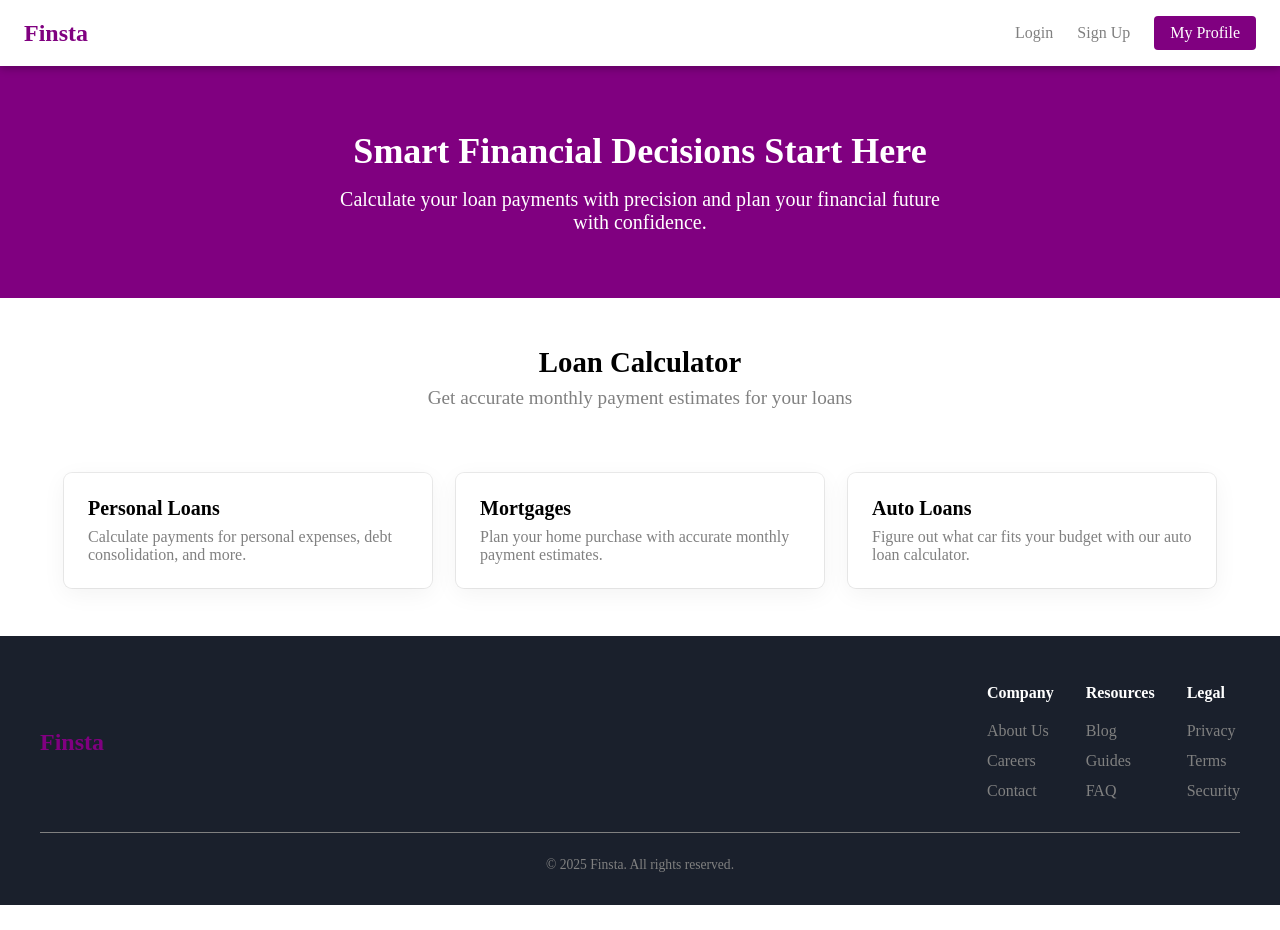
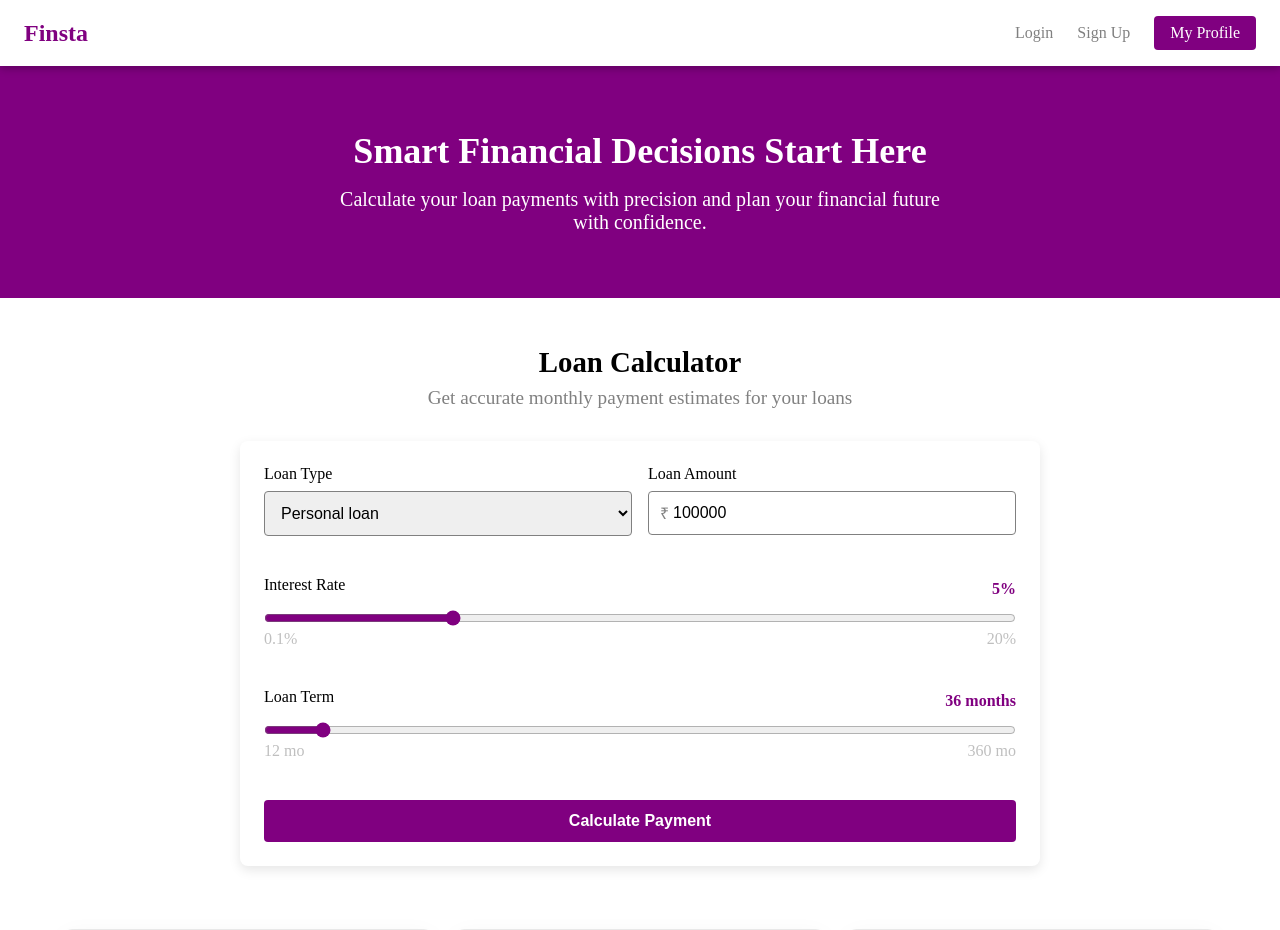
Before and after one commit to varunudata/finsta, a Next.js app: page / in a window 1280 px wide. Shown: the top 930 px of the page. Before the commit the page ends 905 px from the top, so only its background shows below. Built offline with nearby package versions, Linux system fonts and the light colour scheme.

Commit message:
updated homepage

```diff
--- a/app/(auth)/login/page.js
+++ b/app/(auth)/login/page.js
@@ -1,4 +1,6 @@
 "use client"
+
+import { useState } from "react"
 
 export default function Login(){
     return(
--- a/app/(auth)/profile/page.js
+++ b/app/(auth)/profile/page.js
@@ -1,7 +1,7 @@
 export default function Profile(){
     return (
         <>
-            <h1>Profile</h1>
+            <h1>Helloooooo</h1>
         </>
     )
 }
--- a/app/globals.css
+++ b/app/globals.css
@@ -76,7 +76,7 @@
 
 .form-input {
   width: 100%;
-  padding: 0.75rem;
+  padding: 0.75rem 0.75rem;
   border: 1px solid gray;
   border-radius: 0.25rem;
   font-size: 1rem;
@@ -345,3 +345,90 @@
   color: gray;
   font-size: 0.85rem;
 }
+
+
+/**********************      Calculator     ***********************/
+
+.calculator-wrapper {
+  border-radius: 0.5rem;
+  box-shadow: rgba(0, 0, 0, 0.1) 0px 4px 12px;
+  overflow: hidden;
+  max-width: 800px;
+  margin: 0 auto;
+}
+
+.calculator {
+  padding: 1.5rem;
+}
+
+.calculator-form {
+  display: flex;
+  flex-direction: column;
+  gap: 1.5rem;
+}
+
+.form-select {
+  width: 100%;
+  padding: 0.75rem;
+  border: 1px solid gray;
+  font-size: 1rem;
+  border-radius: 0.25rem;
+}
+
+.input-wrapper {
+  position: relative;
+}
+
+.input-prefix {
+  position: absolute;
+  left: 0.75rem;
+  top: 50%;
+  transform: translateY(-50%);
+  color: gray;
+}
+
+.input-prefix~.form-input {
+  padding-left: 1.5rem;
+}
+
+.slider-header {
+  display: flex;
+  justify-content: space-between;
+  align-items: center;
+  margin-bottom: 0.5rem;
+}
+
+.slider-value {
+  font-weight: 700;
+  color: purple;
+}
+
+.form-range {
+  width: 100%;
+  background-color: gray;
+  accent-color: purple;
+  cursor: pointer;
+}
+
+.range-labels {
+  display: flex;
+  justify-content: space-between;
+  color: gray;
+  opacity: 0.5;
+}
+
+.calculate-button {
+  background-color: purple;
+  color: white;
+  font-weight: 600;
+  padding: 0.75rem 1rem;
+  border: none;
+  border-radius: 0.25rem;
+  font-size: 1rem;
+  cursor: pointer;
+  transition: background-color 150ms;
+}
+
+.calculate-button:hover {
+  background-color: rgb(86, 5, 86);
+}
--- a/app/page.js
+++ b/app/page.js
@@ -1,3 +1,7 @@
+"use client"
+
+import { use, useState } from "react"
+
 export default function Home(){
   return(
     <div className="app-container">
@@ -21,9 +25,9 @@ export default function Home(){
             <h2 className="section-title">Loan Calculator</h2>
             <p className="section-subtitle">Get accurate monthly payment estimates for your loans</p>
           </div>
-            {/* <div className="calculator-wrapper">
+            <div className="calculator-wrapper">
               <Calculator />
-            </div> */}
+            </div>
         </section>
         <section className="feature-section">
           <div className="feature-card">
@@ -73,3 +77,65 @@ export default function Home(){
     </div>
   )
 }
+
+
+
+function Calculator(){
+
+  const[loantype, setLoantype] = useState("personal")
+  const[principal, setPrincipal] = useState(100000)
+  const[interestRate, setInterestRate] = useState(5)
+  const[loanTerm, setLoanTerm] = useState(36)
+
+
+  return(
+    <div className="calculator">
+      <div className="calculator-form">
+        <div className="form-row">
+          <div className="form-group">
+            <label htmlFor="loan-type" className="form-label">Loan Type</label>
+            <div className="select-wrapper">
+              <select id="loan-type" className="form-select" value={loantype} onChange={(e)=> setLoantype(e.target.value)}>
+                <option value="personal">Personal loan</option>
+                <option value="mortgage">Mortgage</option>
+                <option value="auto">Auto loan</option>
+              </select>
+            </div>
+          </div>
+          <div className="form-group">
+            <label htmlFor="principal" className="form-label">Loan Amount</label>
+            <div className="input-wrapper">
+              <span className="input-prefix">₹</span>
+              <input id="principal" type="number" value={principal} onChange={(e)=> setPrincipal(e.target.value)} className="form-input"/>
+            </div>
+          </div>
+        </div>
+        <div className="form-group">
+          <div className="slider-header">
+            <label htmlFor="interest-rate" className="form-label">Interest Rate</label>
+            <span className="slider-value">{interestRate}%</span>
+          </div>
+          <input id="interest-rate" className="form-range" type="range" min="0.1" max="20" step="0.1" value={interestRate} onChange={(e)=>setInterestRate(e.target.value)}/>
+          <div className="range-labels">
+            <span>0.1%</span>
+            <span>20%</span>
+          </div>
+        </div>
+        <div className="form-group">
+          <div className="slider-header">
+            <label htmlFor="loan-term" className="form-label">Loan Term</label>
+            <span className="slider-value">{loanTerm} months</span>
+          </div>
+          <input id="loan-term" type="range" min="12" max="360" step="12" value={loanTerm} onChange={(e) => setLoanTerm(e.target.value)} className="form-range"/>
+          <div className="range-labels">
+            <span>12 mo</span>
+            <span>360 mo</span>
+          </div>
+        </div>
+        <button className="calculate-button">
+          Calculate Payment
+        </button>
+      </div>
+    </div>
+  )
+}
```
